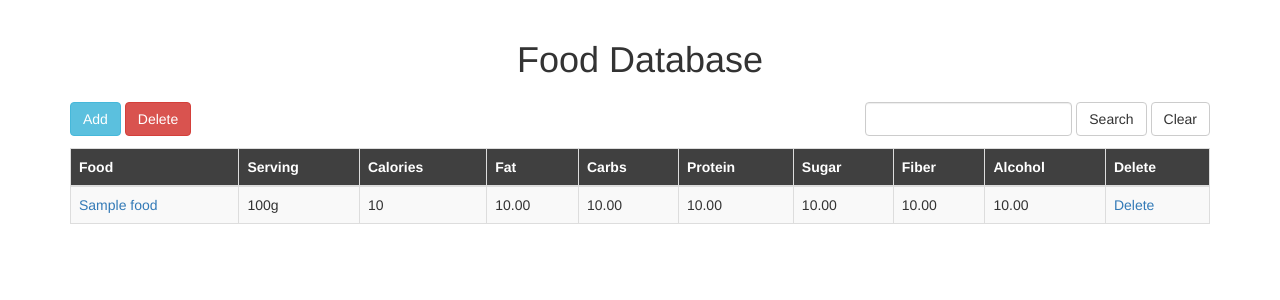
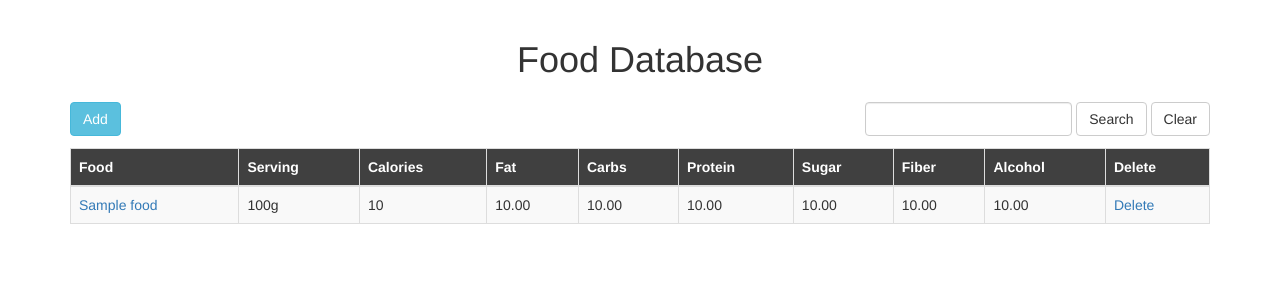
Before and after one commit to maxtrussell/nutrition-mate, a Flask app: template app/templates/database.html in a window 1280 px wide. Shown: the part 51-351 px from the top of the page. Run offline with Flask 2, Linux system fonts and the light colour scheme; the template is opened without the code that fills it: most values are stand-ins (such as "Sample title", 1, 10 or a date in 2020); some libraries are stand-ins or nearby versions.

Commit message:
removed delete button from database page

```diff
--- a/app/templates/database.html
+++ b/app/templates/database.html
@@ -7,7 +7,6 @@
 <div align="center" class="pad-vert form-inline">
     <div style="float:left;">
         <button type="button" class="btn btn-info" data-toggle="modal" data-target="#addModal">Add</button>
-        <button type="button" class="btn btn-danger" data-toggle="modal" data-target="#deleteModal">Delete</button>
     </div>
     <div align="right">
         <form action="/database" style="display: inline-block;" autocomplete="off">
```
